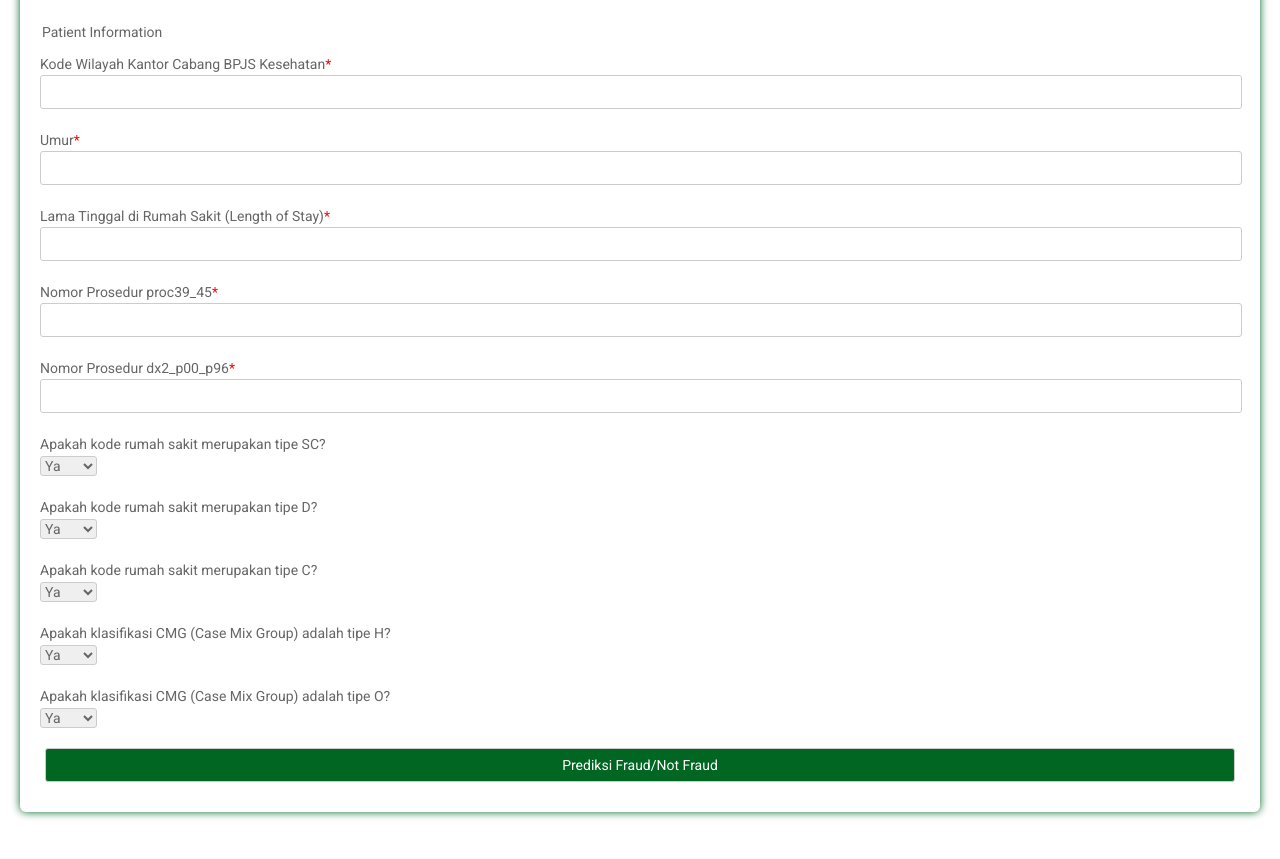
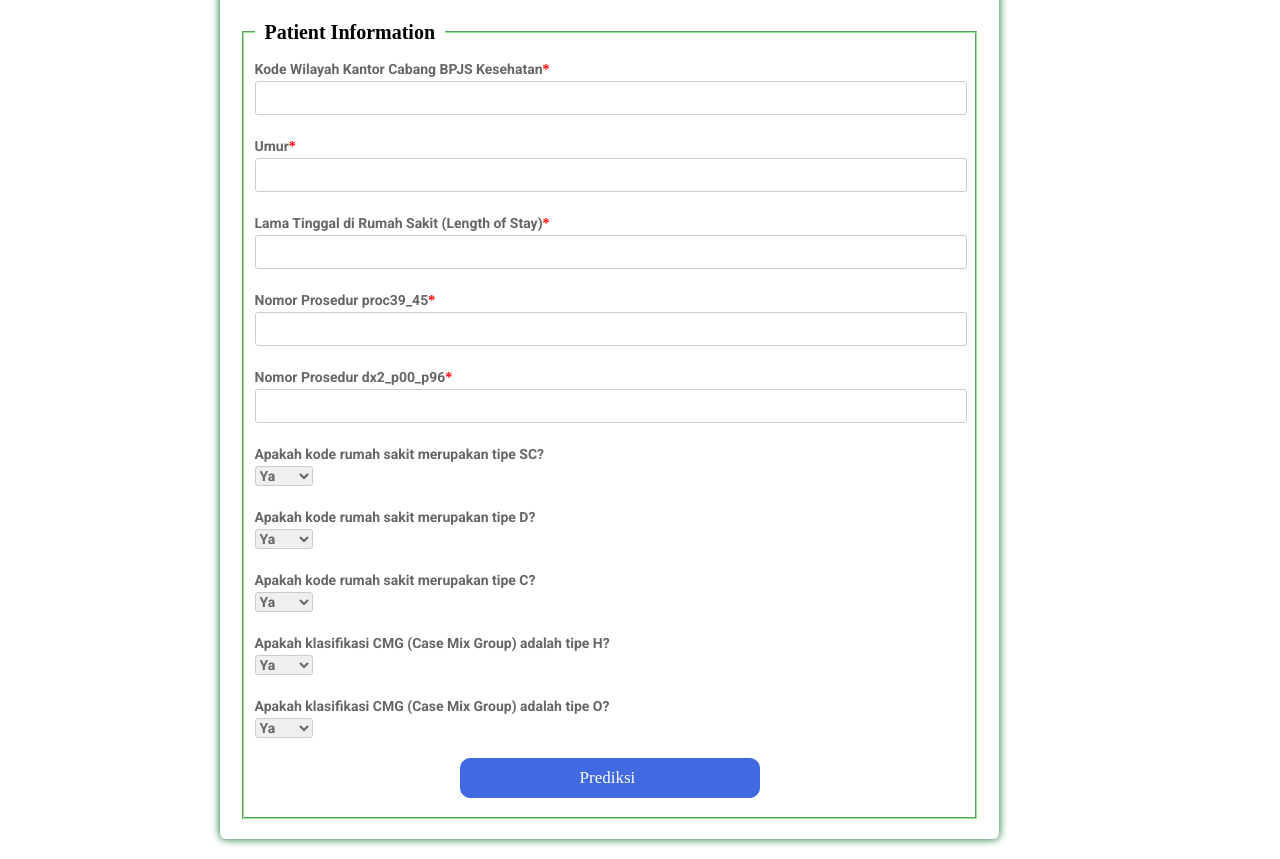
Before and after one commit to gracepanjaitan/Project-DAMI-Binary-Classification-Using-KNN, a Flask app: page / in a window 1280 px wide. Shown: the part 341-1200 px from the top of the page. Before the commit the page ends 1160 px from the top, so only its background shows below. Run offline with Flask 2, Linux system fonts and the light colour scheme; parts of the project's set-up code (start-up, migrations or seed data) failed here and were passed over; some libraries are stand-ins or nearby versions.

Commit message:
fixing deployment

```diff
--- a/deployment model/template/index.html
+++ b/deployment model/template/index.html
@@ -2,13 +2,36 @@
 <html>
   <head>
     <title>BPJS Kesehatan Fraud Detection</title>
-    <link href="https://fonts.googleapis.com/css?family=Roboto:300,400,500,700" rel="stylesheet">
-    <link rel="stylesheet" href="https://use.fontawesome.com/releases/v5.5.0/css/all.css" integrity="sha384-B4dIYHKNBt8Bc12p+WXckhzcICo0wtJAoU8YZTY5qE0Id1GSseTk6S+L3BlXeVIU" crossorigin="anonymous">
+    <link
+      href="https://fonts.googleapis.com/css?family=Roboto:300,400,500,700"
+      rel="stylesheet"
+    />
+    <link
+      rel="stylesheet"
+      href="https://use.fontawesome.com/releases/v5.5.0/css/all.css"
+      integrity="sha384-B4dIYHKNBt8Bc12p+WXckhzcICo0wtJAoU8YZTY5qE0Id1GSseTk6S+L3BlXeVIU"
+      crossorigin="anonymous"
+    />
     <style>
-      html, body {
-      min-height: 100%;
+      * {
+        font-family: "Poppins";
+        color: black;
       }
-      body, div, form, input, select, textarea, label, p {
+      html,
+      body {
+        maxheight: 100%;
+        max-width: 80%;
+        align-content: center;
+        padding-left: 200px;
+      }
+      body,
+      div,
+      form,
+      input,
+      select,
+      textarea,
+      label,
+      p {
         padding: 0;
         margin: 0;
         outline: none;
@@ -16,6 +39,7 @@
         font-size: 14px;
         color: #666;
         line-height: 22px;
+        font-weight: bold;
       }
       h1 {
         position: absolute;
@@ -52,6 +76,7 @@
         justify-content: center;
         align-items: center;
         text-align: center;
+        background-color: #90ee90;
       }
       .banner::after {
         content: "";
@@ -60,7 +85,9 @@
         width: 100%;
         height: 100%;
       }
-      input, select, textarea {
+      input,
+      select,
+      textarea {
         margin-bottom: 10px;
         border: 1px solid #ccc;
         border-radius: 3px;
@@ -76,12 +103,18 @@
         width: calc(100% - 12px);
         padding: 5px;
       }
-      .item:hover p, .item:hover i, .question:hover p, .question label:hover, input:hover::placeholder {
-      color:  #006622;
+      .item:hover p,
+      .item:hover i,
+      .question:hover p,
+      .question label:hover,
+      input:hover::placeholder {
+        color: #006622;
       }
-      .item input:hover, .item select:hover, .item textarea:hover {
+      .item input:hover,
+      .item select:hover,
+      .item textarea:hover {
         border: 1px solid transparent;
-      box-shadow: 0 0 3px 0  #006622;
+        box-shadow: 0 0 3px 0 #006622;
         color: #006622;
       }
       .item {
@@ -94,7 +127,8 @@
       input[type="date"]::-webkit-inner-spin-button {
         display: none;
       }
-      .item i, input[type="date"]::-webkit-calendar-picker-indicator {
+      .item i,
+      input[type="date"]::-webkit-calendar-picker-indicator {
         position: absolute;
         font-size: 20px;
         color: #00b33c;
@@ -105,17 +139,17 @@
         z-index: 1;
       }
       .week {
-      display:flex;
-      justfiy-content:space-between;
+        display: flex;
+        justfiy-content: space-between;
       }
       .colums {
-      display:flex;
-      justify-content:space-between;
-      flex-direction:row;
-      flex-wrap:wrap;
+        display: flex;
+        justify-content: space-between;
+        flex-direction: row;
+        flex-wrap: wrap;
       }
       .colums div {
-      width:48%;
+        width: 48%;
       }
       [type="date"]::-webkit-calendar-picker-indicator {
         right: 1%;
@@ -123,7 +157,8 @@
         opacity: 0;
         cursor: pointer;
       }
-      input[type=radio], input[type=checkbox]  {
+      input[type="radio"],
+      input[type="checkbox"] {
         display: none;
       }
       label.radio {
@@ -147,8 +182,9 @@
         border-radius: 50%;
         border: 2px solid #ccc;
       }
-      input[type=radio]:checked + label:before, label.radio:hover:before {
-      border: 2px solid  #006622;
+      input[type="radio"]:checked + label:before,
+      label.radio:hover:before {
+        border: 2px solid #006622;
       }
       label.radio:after {
         content: "";
@@ -157,18 +193,18 @@
         left: 5px;
         width: 8px;
         height: 4px;
-      border: 3px solid  #006622;
+        border: 3px solid #006622;
         border-top: none;
         border-right: none;
         transform: rotate(-45deg);
         opacity: 0;
       }
-      input[type=radio]:checked + label:after {
+      input[type="radio"]:checked + label:after {
         opacity: 1;
       }
       .flax {
-      display:flex;
-      justify-content:space-around;
+        display: flex;
+        justify-content: space-around;
       }
       .btn-block {
         margin-top: 10px;
@@ -179,71 +215,90 @@
         padding: 10px;
         border: none;
         border-radius: 5px;
-      background:  #006622;
+        background: #4169e1;
         font-size: 16px;
         color: #fff;
         cursor: pointer;
       }
       button:hover {
-      background:  #00b33c;
+        background: #00b33c;
+      }
+
+      legend {
+        font-weight: bold;
+        font-size: 20px;
       }
       @media (min-width: 568px) {
-      .name-item, .city-item {
+        .name-item,
+        .city-item {
           display: flex;
           flex-wrap: wrap;
           justify-content: space-between;
         }
-      .name-item input, .name-item div {
+        .name-item input,
+        .name-item div {
           width: calc(50% - 20px);
         }
         .name-item div input {
-      width:97%;}
+          width: 97%;
+        }
         .name-item div label {
-      display:block;
-      padding-bottom:5px;
+          display: block;
+          padding-bottom: 5px;
         }
       }
     </style>
   </head>
   <body>
     <div class="testbox">
-      <form method="POST"  action="/predict">
+      <form method="POST" action="/predict">
         <div class="banner">
           <h1>BPJS Kesehatan Fraud Detection</h1>
         </div>
-        <br/>
-          <legend>Patient Information</legend>
+        <br />
+        <fieldset style="border-color: #90ee90">
+          <legend style="padding-left: 10px; padding-right: 10px">
+            Patient Information
+          </legend>
           <div class="item">
-            <label for="kdkc">Kode Wilayah Kantor Cabang BPJS Kesehatan<span>*</span></label>
-            <input id="kdkc" type="number" name="kdkc" required/>
+            <label for="kdkc"
+              >Kode Wilayah Kantor Cabang BPJS Kesehatan<span>*</span></label
+            >
+            <input id="kdkc" type="number" name="kdkc" required />
           </div>
           <div class="item">
             <label for="umur">Umur<span>*</span></label>
-            <input id="umur" type="number" name="umur" required/>
+            <input id="umur" type="number" name="umur" required />
           </div>
           <div class="item">
-                <label for="los">Lama Tinggal di Rumah Sakit (Length of Stay)<span>*</span></label>
-                <input id="los" type="number" name="los" required/>
+            <label for="los"
+              >Lama Tinggal di Rumah Sakit (Length of Stay)<span>*</span></label
+            >
+            <input id="los" type="number" name="los" required />
           </div>
           <div class="item">
-                    <label for="proc39_45">Nomor Prosedur proc39_45<span>*</span></label>
-                    <input id="proc39_45" type="number" name="proc39_45" required/>
+            <label for="proc39_45"
+              >Nomor Prosedur proc39_45<span>*</span></label
+            >
+            <input id="proc39_45" type="number" name="proc39_45" required />
           </div>
           <div class="item">
-                <label for="dx2_p00_p96">Nomor Prosedur dx2_p00_p96<span>*</span></label>
-                <input id="dx2_p00_p96" type="number" name="dx2_p00_p96" required/>
+            <label for="dx2_p00_p96"
+              >Nomor Prosedur dx2_p00_p96<span>*</span></label
+            >
+            <input id="dx2_p00_p96" type="number" name="dx2_p00_p96" required />
           </div>
-        <div class="item">
+          <div class="item .col-2">
             <p>Apakah kode rumah sakit merupakan tipe SC?</p>
-            <select name="typeppk_SC" >
-             <option value="1" >Ya</option>
+            <select name="typeppk_SC">
+              <option value="1">Ya</option>
               <option value="0">Tidak</option>
             </select>
           </div>
           <div class="item">
             <p>Apakah kode rumah sakit merupakan tipe D?</p>
             <select name="typeppk_D">
-            <option value="1"  >Ya</option>
+              <option value="1">Ya</option>
               <option value="0">Tidak</option>
             </select>
           </div>
@@ -257,28 +312,43 @@ cursor: pointer;
           <div class="item">
             <p>Apakah klasifikasi CMG (Case Mix Group) adalah tipe H?</p>
             <select name="cmg_H">
-            <option value="1" >Ya</option>
+              <option value="1">Ya</option>
               <option value="0">Tidak</option>
             </select>
           </div>
           <div class="item">
             <p>Apakah klasifikasi CMG (Case Mix Group) adalah tipe O?</p>
             <select name="cmg_O">
-            <option value="1"  >Ya</option>
-             <option value="0" >Tidak</option>
+              <option value="1">Ya</option>
+              <option value="0">Tidak</option>
             </select>
           </div>
           <div class="btn-block">
-          <input type="submit" style="background-color: #006622; color: #fff;" value="Prediksi Fraud/Not Fraud">
+            <input
+              type="submit"
+              style="
+                background-color: #4169e1;
+                color: #fff;
+                border-radius: 10px;
+                border-color: #4169e1;
+                font-size: 17px;
+                font-weight: lighter;
+                font-family: 'Poppins';
+                width: 300px;
+                height: 40px;
+              "
+              value="Prediksi "
+            />
           </div>
+        </fieldset>
       </form>
     </div>
-<script >
+    <script>
       var a = document.getElementByID("fee").value;
       var b = document.getElementByID("fee1").value;
       var c = document.getElementByID("fee2").value;
-	var result = a+b+c;
-	function calcNumbers(){
+      var result = a + b + c;
+      function calcNumbers() {
         document.getElementByID("result").innerHTML = result;
       }
     </script>
```
Also changed, not shown: deployment model/template/result.html (+162 -60 lines), 1 other file. Lines whose indentation alone changed are shown as unchanged.
